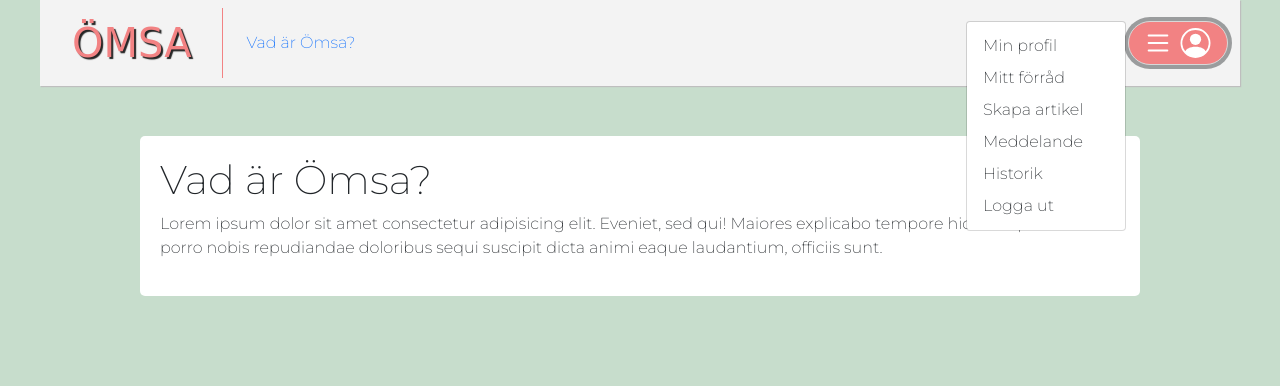
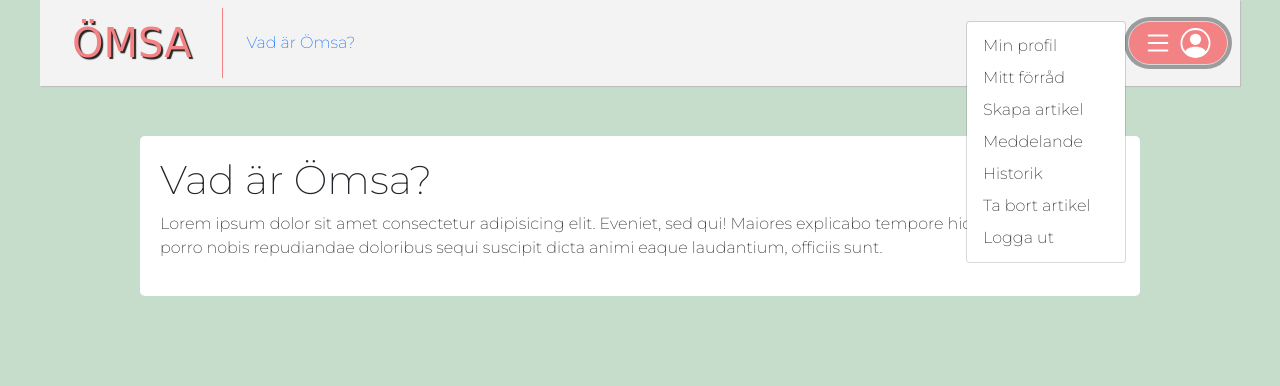
Before and after one commit to whereube/Omsa, a Flask app: page /about in a window 1280 px wide, after a click that opens the changed part. Shown: the top 386 px of the page. Run offline with Flask 2, Linux system fonts and the light colour scheme; the visitor is signed in with stand-in values (Sample User, id 1); some libraries are stand-ins or nearby versions; some web fonts are replaced.

Commit message:
Lagt till länk till ta bort funktionen

```diff
--- a/templates/base.html
+++ b/templates/base.html
@@ -57,6 +57,7 @@
                   <li><a class="dropdown-item" href="/create">Skapa artikel</a></li>
                   <li><a class="dropdown-item" href="/render_chat_list">Meddelande</a></li>
                   <li><a class="dropdown-item" href="/transaction_history">Historik</a></li>
+                  <li><a class="dropdown-item" href="/remove">Ta bort artikel</a></li>
                   <li><a class="dropdown-item" href="/logout_user">Logga ut</a></li>
 
                   {% endif %}
```
